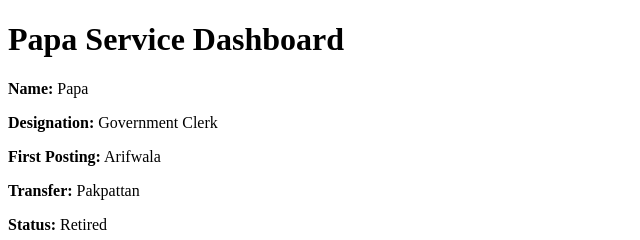
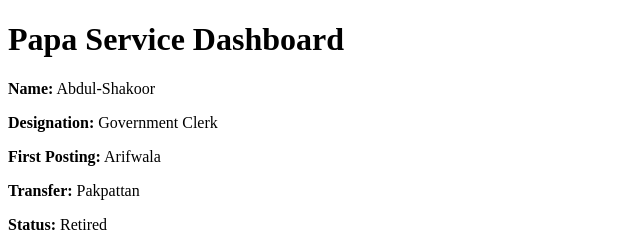
Before and after one commit to Ayesha-AiML/Papa-Dashboard, a plain HTML site: page index.html in a window 1280 px wide. Shown: the full height of the page, 0-640 px from the left. Drawn offline with Linux system fonts and the light colour scheme.

Commit message:
Update index.html

```diff
--- a/index.html
+++ b/index.html
@@ -8,7 +8,7 @@
 
 <h1>Papa Service Dashboard</h1>
 
-<p><b>Name:</b> Papa</p>
+<p><b>Name:</b> Abdul-Shakoor</p>
 <p><b>Designation:</b> Government Clerk</p>
 <p><b>First Posting:</b> Arifwala</p>
 <p><b>Transfer:</b> Pakpattan</p>
```
